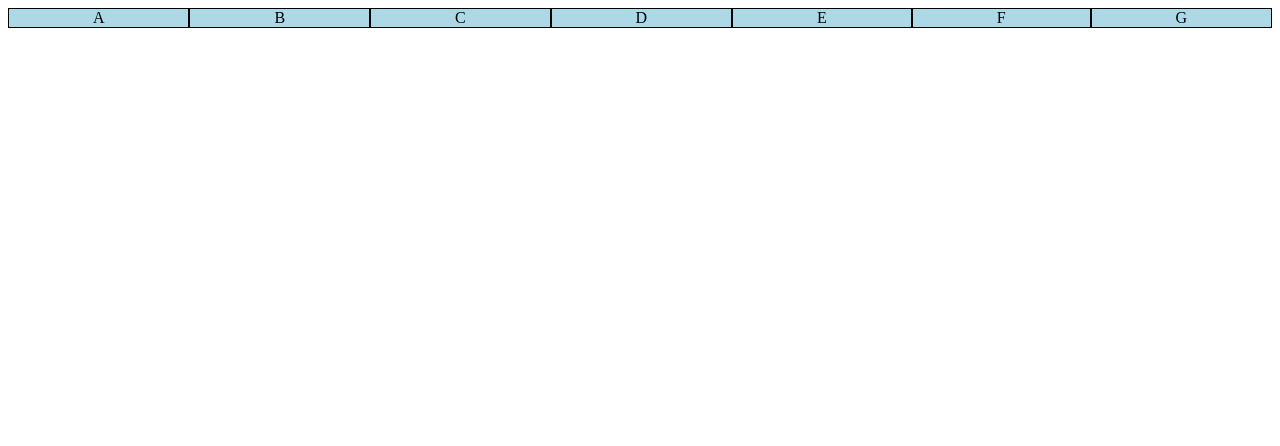
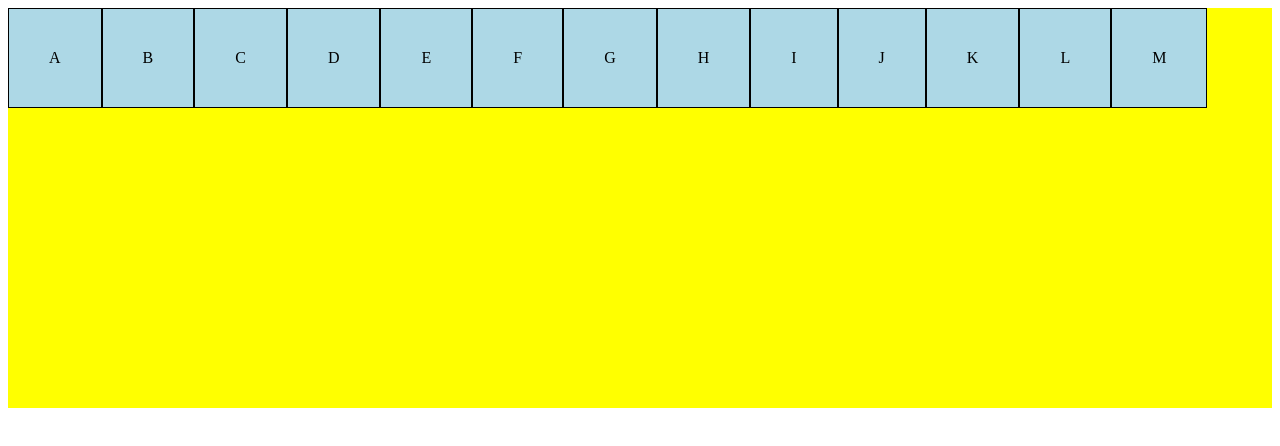
Before and after one commit to DouglasRof/HTML-CSS, a plain HTML site: page Exercicios/ex027/flex006/index.html in a window 1280 px wide. Drawn offline with Linux system fonts and the light colour scheme.

Commit message:
Update index.html

```diff
--- a/Exercicios/ex027/flex006/index.html
+++ b/Exercicios/ex027/flex006/index.html
@@ -6,15 +6,19 @@
     <title>FlexBox</title>
     <style>
         div.conteiner{
-            background-color: yellow;
+            background-color:yellow;
+            height: 400px;
             display: flex;
+            flex-flow: row wrap;
+            align-content: space-between;
+
         }
 
         div.item{
             background-color: lightblue;
             border: 1px solid black;
-            flex: auto;
             text-align: center;
+            padding: 40px;
         }
     </style>
 </head>
@@ -27,6 +31,12 @@
         <div class="item">E</div>
         <div class="item">F</div>
         <div class="item">G</div>
+        <div class="item">H</div>
+        <div class="item">I</div>
+        <div class="item">J</div>
+        <div class="item">K</div>
+        <div class="item">L</div>
+        <div class="item">M</div>
     </div>
 </body>
 </html>
```
